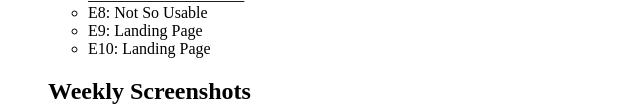
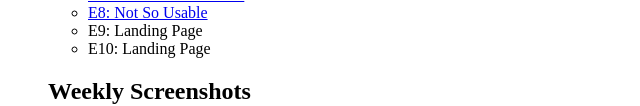
Before and after one commit to HerbWhiteIII/avt415, a plain HTML site: page index.html in a window 1280 px wide. Shown: the part 596-702 px from the top of the page, without its empty margins (0-640 px from the left). Drawn offline with Linux system fonts and the light colour scheme.

Commit message:
Update index.html

```diff
--- a/index.html
+++ b/index.html
@@ -33,7 +33,7 @@
 			<li><a href="https://www.figma.com/proto/DqGnI3mLX7KpmFaXTovJg9/Ex4.-Landing-Page-for-Grammy-awards?node-id=33-32&p=f&t=re9RPkSaLw8Xml1X-0&scaling=scale-down&content-scaling=fixed&page-id=33%3A14&starting-point-node-id=33%3A32">E5: Make it Responsive(Grammys)</a></li>
 			<li><a href="https://www.figma.com/proto/gkB4Z3jEB6b3GWK08vzDyb/Ex7?node-id=1-5&t=6byxcfTwR9BYG4cR-0&scaling=min-zoom&content-scaling=fixed&page-id=0%3A1">E6: Form Redesign</a></li>
 			<li><a href="https://www.figma.com/proto/wTJO3jB2t627Aeo4twYEWQ/E7?node-id=7-28&t=z3eTXlZ9UmvwPgdT-0&scaling=min-zoom&content-scaling=fixed&page-id=0%3A1&starting-point-node-id=7%3A28">E7: Reverse Wireframes</a></li>
-			<li></a href="https://www.figma.com/proto/2ZaSSHMyjmburu8TgAFtST/Ex8?node-id=2-2&p=f&t=5tkA16oPnILjj7B1-0&scaling=min-zoom&content-scaling=fixed&page-id=0%3A1">E8: Not So Usable</a></li>
+			<li><a href="https://www.figma.com/proto/2ZaSSHMyjmburu8TgAFtST/Ex8?t=8KsP1JgzVQLTZaCt-0&scaling=min-zoom&content-scaling=fixed&page-id=0%3A1&node-id=2-2">E8: Not So Usable</a></li>
 			<li>E9: Landing Page</li>
 			<li>E10: Landing Page</li>
 		</ul>
```
